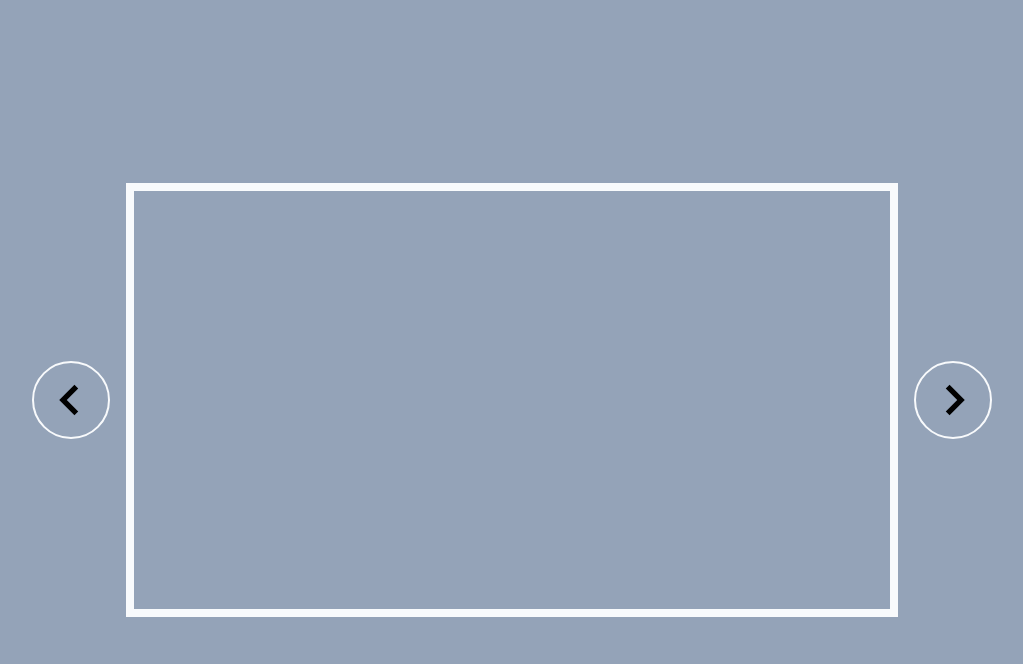
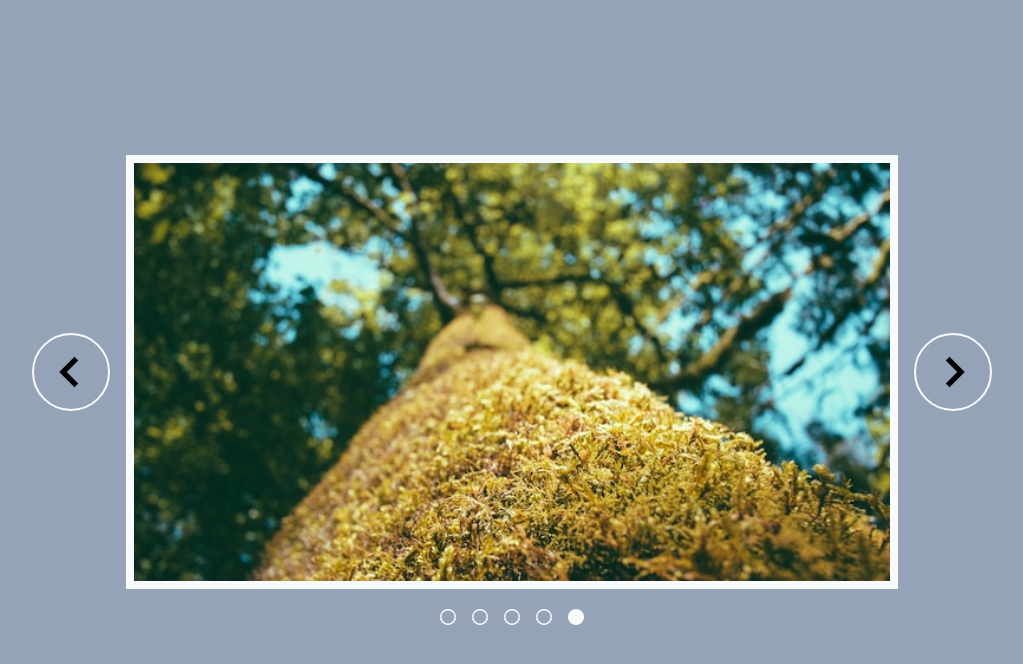
Before and after one commit to arrahhal/image-slider, a website: page index.html in a window 1280 px wide. Both pictures are taken after a click on the button 198 px from the left and 399 px from the top of the page. Shown: the whole page, without its empty margins (128-1151 px from the left). Drawn offline with Linux system fonts and the light colour scheme.

Commit message:
add dots as progress bar

```diff
--- a/index.html
+++ b/index.html
@@ -4,7 +4,10 @@
     <meta charset="UTF-8" />
     <meta name="viewport" content="width=device-width, initial-scale=1.0" />
     <link rel="stylesheet" href="./output.css" />
-
+    <script
+      src="https://kit.fontawesome.com/2f19e50481.js"
+      crossorigin="anonymous"
+    ></script>
     <title>Image slider</title>
   </head>
   <body class="bg-slate-400 min-h-screen flex justify-center items-center">
@@ -22,30 +25,30 @@
         </button>
         <div
           id="image-frame"
-          class="w-full transition-transform duration-500 flex aspect-auto overflow-x-hidden border-8 border-slate-50 md:aspect-video"
+          class="w-full relative transition-transform duration-500 flex aspect-auto overflow-hidden border-8 border-slate-50 md:aspect-video"
         >
           <img
-            class="img w-full shrink-0 transition-all ease-in-out duration-1000"
+            class="absolute img w-full shrink-0 transition-all ease-in-out duration-1000"
             src="./imgs/alejandro-escamilla-unsplash.jpg"
             alt=""
           />
           <img
-            class="img w-full shrink-0 transition-all ease-in-out duration-1000"
+            class="absolute img w-full shrink-0 transition-all ease-in-out duration-1000"
             src="./imgs/austin-neill-unsplash.jpg"
             alt=""
           />
           <img
-            class="img w-full shrink-0 transition-all ease-in-out duration-1000"
+            class="absolute img w-full shrink-0 transition-all ease-in-out duration-1000"
             src="./imgs/nicholas-swanson-unsplash.jpg"
             alt=""
           />
           <img
-            class="img w-full shrink-0 transition-all ease-in-out duration-1000"
+            class="absolute img w-full shrink-0 transition-all ease-in-out duration-1000"
             src="./imgs/p-j--unsplash.jpg"
             alt=""
           />
           <img
-            class="img w-full shrink-0 transition-all ease-in-out duration-1000"
+            class="absolute img w-full shrink-0 transition-all ease-in-out duration-1000"
             src="./imgs/p-j-unsplash.jpg"
             alt=""
           />
@@ -61,7 +64,7 @@
           />
         </button>
       </div>
-      <div class="dots"></div>
+      <div id="dots" class="flex justify-center gap-4 my-4"></div>
     </div>
     <script src="./script.js"></script>
   </body>
--- a/script.js
+++ b/script.js
@@ -1,28 +1,72 @@
 const previousBtn = document.getElementById('previous-btn');
 const nextBtn = document.getElementById('next-btn');
+const dotsContainer = document.getElementById('dots');
+const images = document.querySelectorAll('.img');
+const dots = [];
 
-const imgs = document.querySelectorAll('.img');
+let currentIndex = 0;
 
-let index = 0;
+function translateToIndex() {
+  images.forEach((image, index) => {
+    const translateX = (index - currentIndex) * 100;
+    image.style.transform = `translateX(${translateX}%)`;
+  });
+
+  if (currentIndex >= images.length) {
+    currentIndex = 0;
+    translateToIndex();
+  } else if (currentIndex < 0) {
+    currentIndex = images.length - 1;
+    translateToIndex();
+  }
+
+  updateDots();
+}
+
+function updateIndex(offset) {
+  currentIndex += offset;
+  translateToIndex();
+}
 
 nextBtn.addEventListener('click', () => {
-  index += 1;
-  imgs.forEach((img) => {
-    img.style.transform = `translateX(-${index * 100}%)`;
-  });
-  if (index > imgs.length - 1) {
-    imgs.forEach((img) => (img.style.transform = 'translateX(0)'));
-    index = 0;
-  }
+  updateIndex(1);
 });
 
 previousBtn.addEventListener('click', () => {
-  index -= 1;
-  imgs.forEach((img) => {
-    img.style.transform = `translateX(-${index * 100}%)`;
+  updateIndex(-1);
+});
+
+function createDot(index) {
+  const dot = document.createElement('span');
+  dot.classList.add('dot', 'text-slate-50', 'cursor-pointer');
+  dot.dataset.index = index;
+  dot.innerHTML = `<i class="fa-regular fa-circle"></i>`;
+  dot.addEventListener('click', () => {
+    currentIndex = index;
+    translateToIndex();
   });
-  if (index <= 0) {
-    imgs.forEach((img) => (img.style.transform = 'translateX(0)'));
-    index = 0;
-  }
-});
+  return dot;
+}
+
+function createDots() {
+  images.forEach((image, index) => {
+    const dot = createDot(index);
+    dotsContainer.appendChild(dot);
+    dots.push(dot);
+  });
+}
+
+function updateDots() {
+  dots.forEach((dot, index) => {
+    if (index === currentIndex) {
+      dot.classList.add('filled');
+      dot.innerHTML = `<i class="fa-solid fa-circle"></i>`;
+    } else {
+      dot.classList.remove('filled');
+      dot.innerHTML = `<i class="fa-regular fa-circle"></i>`;
+    }
+  });
+}
+
+createDots();
+translateToIndex();
```
Also changed, not shown: output.css.
